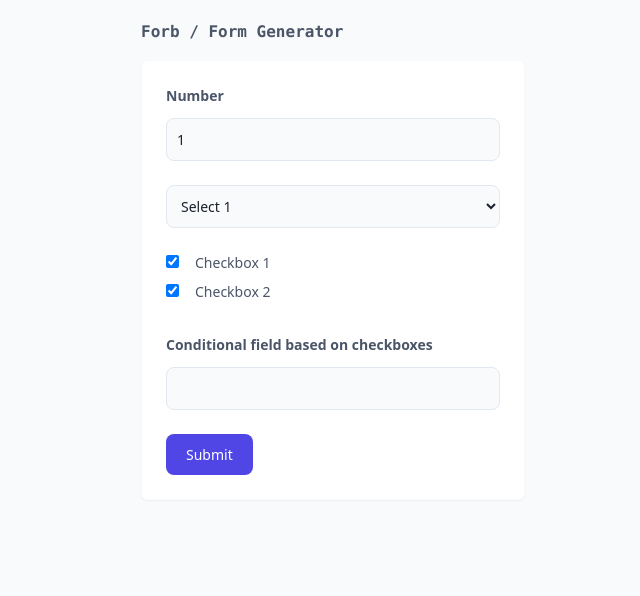
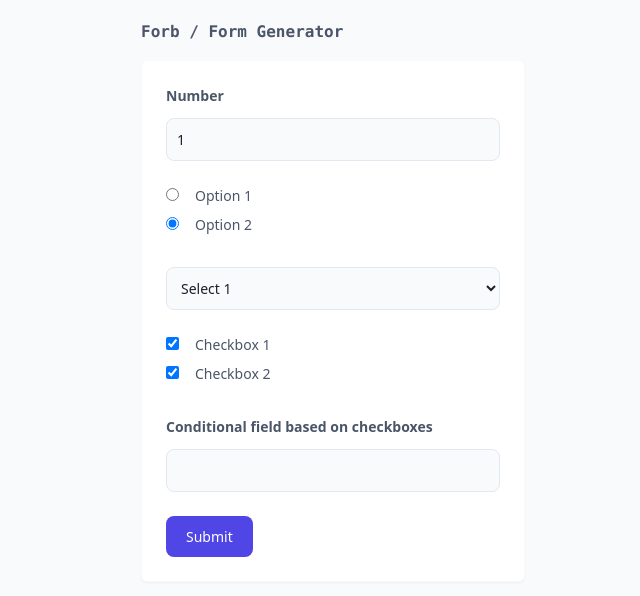
Before and after one commit to behzadam/forb, a Next.js app: page / in a window 1280 px wide. Shown: the top 596 px of the page, without its empty margins (307-947 px from the left). Built offline with nearby package versions, Linux system fonts and the light colour scheme.

Commit message:
feat: update form data

```diff
--- a/src/components/generator/FormData.ts
+++ b/src/components/generator/FormData.ts
@@ -7,20 +7,40 @@ export const formData = [
     value: 1,
   },
   {
+    label: 'Options',
+    type: 'options',
+    uid: 'op1233e8-565e-43d0-9c14-7d7f220c6021',
+    options: [
+      {
+        label: 'Option 1',
+        value: 'option 1',
+        uid: 'op1233e8-565e-43d0-9c14-7d7f220c6055',
+        checked: false,
+      },
+      {
+        label: 'Option 2',
+        value: 'option 2',
+        uid: 'op1233e8-565e-43d0-9c14-7d7f220c6099',
+        checked: true,
+      },
+    ],
+  },
+  {
     label: 'Select',
     type: 'select',
     uid: 'sl1233e8-565e-43d0-9c14-7d7f220c6021',
-    selected: 'select 1',
     options: [
       {
         label: 'Select 1',
         value: 'select 1',
-        uid: 'sl1233e8-565e-43d0-9c14-7d7f220c6010',
+        uid: 'sl1233e8-565e-43d0-9c14-7d7f220c6055',
+        checked: false,
       },
       {
         label: 'Select 2',
         value: 'select 2',
-        uid: 'sl1233e8-565e-43d0-9c14-7d7f220c6011',
+        uid: 'sl1233e8-565e-43d0-9c14-7d7f220c6099',
+        checked: true,
       },
     ],
   },
```
